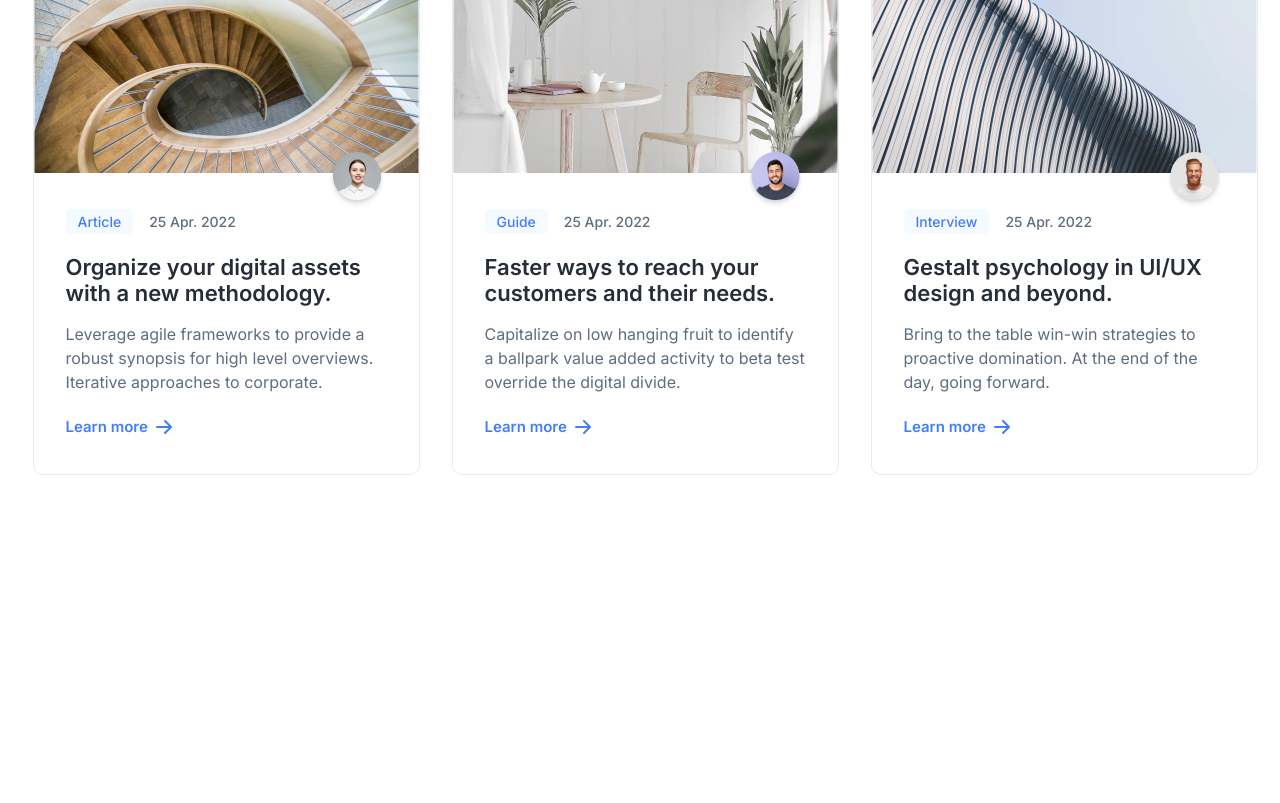
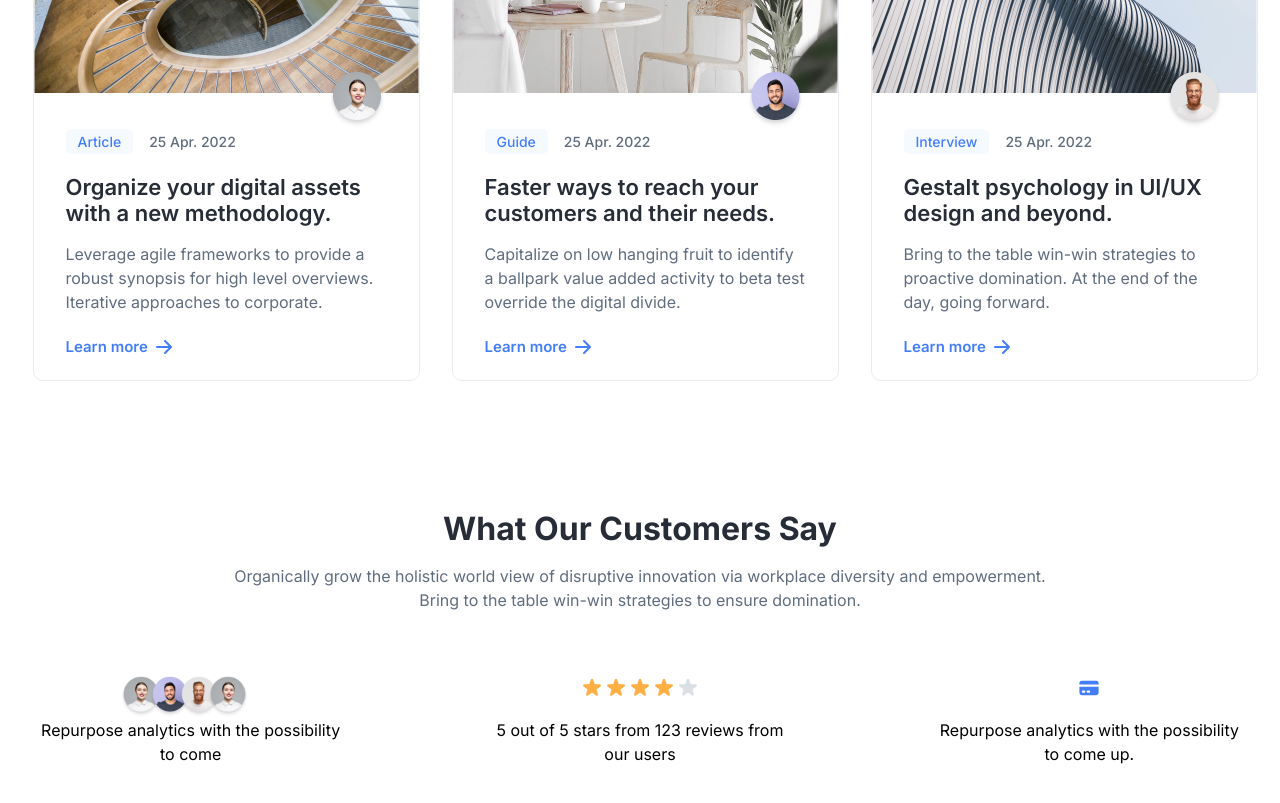
Before and after one commit to Vinicius-Rubia/Lookscout, a React (Vite) app: page / in a window 1280 px wide. Shown: the part 4160-4963 px from the top of the page. Before the commit the page ends 4705 px from the top, so only its background shows below. Built offline with nearby package versions, Linux system fonts and the light colour scheme.

Commit message:
Create: Feedback Customers

```diff
--- /dev/null
+++ b/src/components/Sections/FeedbackCustomers/index.tsx
@@ -0,0 +1,61 @@
+import React from "react";
+import * as C from "./styles";
+import { StyledParagraph, StyledTitle } from "../../../styles/typography";
+
+import Avatar1 from "../../../assets/images/avatar1.png";
+import Avatar2 from "../../../assets/images/avatar2.png";
+import Avatar3 from "../../../assets/images/avatar3.png";
+import { HiStar } from "react-icons/hi";
+import { HiCreditCard } from "react-icons/hi";
+
+const FeedbackCustomers: React.FC = () => {
+  return (
+    <C.Container>
+      <C.Content>
+        <StyledTitle tag="h2" fontSize="md" fontWeight={700}>
+          What Our Customers Say
+        </StyledTitle>
+        <StyledParagraph className="description" fontSize="md">
+          Organically grow the holistic world view of disruptive innovation via
+          workplace diversity and empowerment. Bring to the table win-win
+          strategies to ensure domination.
+        </StyledParagraph>
+        <C.Grid>
+          <C.Item>
+            <div>
+              <img src={Avatar1} alt="Avatar" />
+              <img src={Avatar2} alt="Avatar" />
+              <img src={Avatar3} alt="Avatar" />
+              <img src={Avatar1} alt="Avatar" />
+            </div>
+            <StyledParagraph fontSize="md">
+              Repurpose analytics with the possibility to come
+            </StyledParagraph>
+          </C.Item>
+          <C.Item>
+            <div>
+              <HiStar fontSize={24} fill="#FFAE43" />
+              <HiStar fontSize={24} fill="#FFAE43" />
+              <HiStar fontSize={24} fill="#FFAE43" />
+              <HiStar fontSize={24} fill="#FFAE43" />
+              <HiStar fontSize={24} fill="#DAE0E6" />
+            </div>
+            <StyledParagraph fontSize="md">
+              5 out of 5 stars from 123 reviews from our users
+            </StyledParagraph>
+          </C.Item>
+          <C.Item>
+            <div>
+              <HiCreditCard fontSize={24} fill="#437EF7" />
+            </div>
+            <StyledParagraph fontSize="md">
+              Repurpose analytics with the possibility to come up.
+            </StyledParagraph>
+          </C.Item>
+        </C.Grid>
+      </C.Content>
+    </C.Container>
+  );
+};
+
+export default FeedbackCustomers;
--- /dev/null
+++ b/src/components/Sections/FeedbackCustomers/styles.ts
@@ -0,0 +1,41 @@
+import styled from "styled-components";
+
+export const Container = styled.div``;
+
+export const Content = styled.div`
+  max-width: 1215px;
+  margin: 0 auto;
+
+  & > h2 {
+    text-align: center;
+    margin-bottom: 1.6rem;
+  }
+
+  & > .description {
+    color: ${({ theme }) => theme["gray-50"]};
+    text-align: center;
+    max-width: 70%;
+    margin: 0 auto;
+  }
+`;
+
+export const Grid = styled.div`
+  margin: 6.4rem 0;
+  display: grid;
+  grid-template-columns: 1fr 1fr 1fr;
+  gap: 13.3rem;
+  justify-content: space-between;
+`;
+
+export const Item = styled.div`
+  text-align: center;
+
+  div {
+    height: 4.2rem;
+    img {
+      width: 4.2rem;
+      height: 4.2rem;
+      margin-left: -1.3rem;
+    }
+  }
+`;
--- a/src/components/Sections/LatestBlogPosts/styles.ts
+++ b/src/components/Sections/LatestBlogPosts/styles.ts
@@ -8,7 +8,7 @@ export const Content = styled.div`
 
   h2 {
     text-align: center;
-    margin: 6.4rem auto 1.6rem;
+    margin-top: 6.4rem auto 1.6rem;
   }
 
   & > .description {
@@ -20,7 +20,7 @@ export const Content = styled.div`
 `;
 
 export const Grid = styled.div`
-  margin: 7rem 0;
+  margin: 7rem 0 12.8rem;
   display: grid;
   grid-template-columns: 1fr 1fr 1fr;
   gap: 3.2rem;
@@ -43,7 +43,7 @@ export const Avatar = styled.div`
 `;
 
 export const ContentPost = styled.div`
-  padding: 0 3.2rem 2.4rem;
+  padding: 0 3.2rem 1rem;
 
   h3 {
     margin: 2rem 0 1.6rem;
--- a/src/pages/Home/index.tsx
+++ b/src/pages/Home/index.tsx
@@ -4,6 +4,7 @@ import Started from "../../components/Sections/Started";
 import ChannelsReview from "../../components/Sections/ChannelsReview";
 import ProductFeatures from "../../components/Sections/ProductFeatures";
 import LatestBlogPosts from "../../components/Sections/LatestBlogPosts";
+import FeedbackCustomers from "../../components/Sections/FeedbackCustomers";
 import * as C from "./styles";
 
 const Home: React.FC = () => {
@@ -14,6 +15,7 @@ const Home: React.FC = () => {
       <ChannelsReview />
       <ProductFeatures />
       <LatestBlogPosts />
+      <FeedbackCustomers />
     </C.Container>
   );
 };
```
